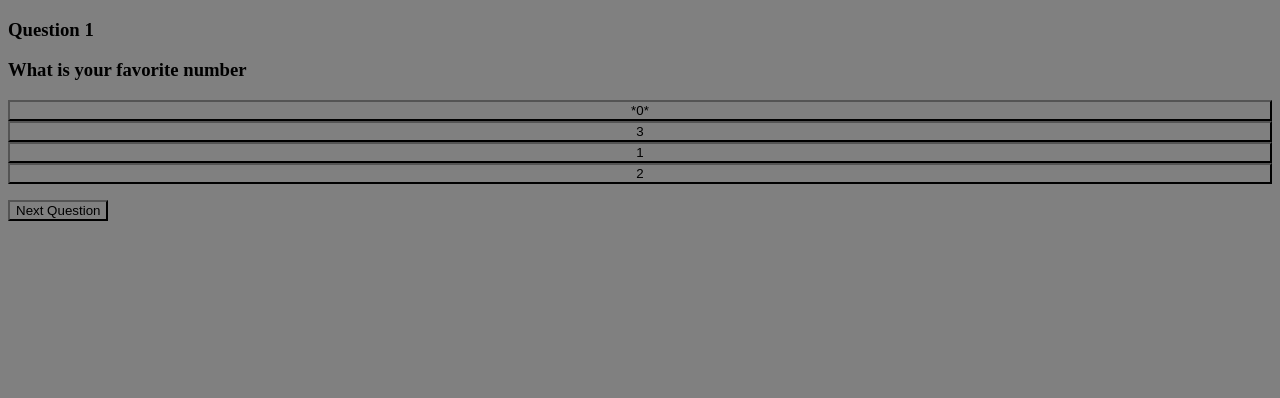
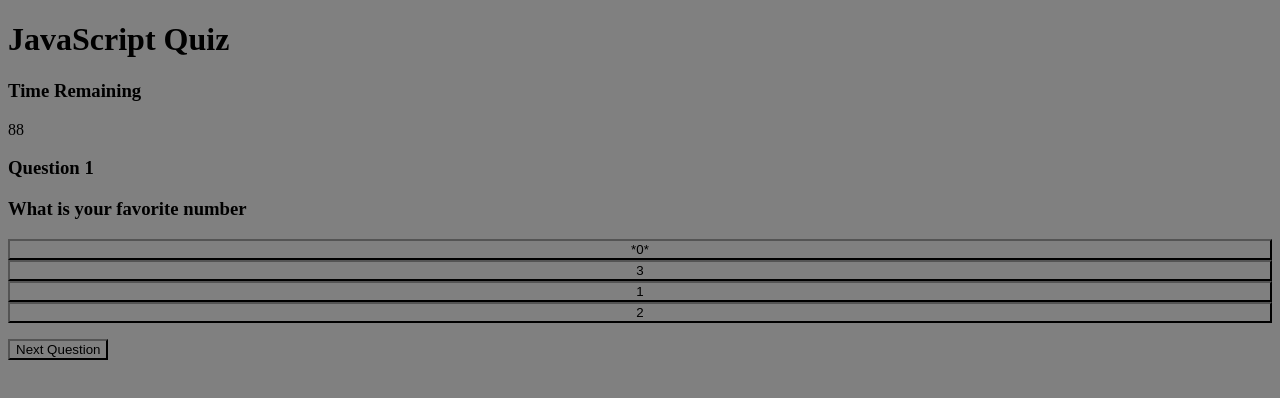
Before and after one commit to jheersink8/module-4-challenge, a plain HTML site: page index.html in a window 1280 px wide. Both pictures are taken after a click on the button "Begin Quiz". Drawn offline with Linux system fonts and the light colour scheme.

Commit message:
Timer added. Adding logic next.

```diff
--- a/assets/javascript/script.js
+++ b/assets/javascript/script.js
@@ -21,6 +21,10 @@ var welcomeMessage = document.querySelector(".welcomeMessage");
 var quizLength = questionList.questionNumber.length;
 document.getElementById("quizLength").textContent = quizLength;
 document.getElementById("timeStart").textContent = timer;
+
+// Timer variables//
+var timeLeft = document.getElementById("timeLeft");
+timeLeft.textContent = timer;
 
 // Quiz control variables//
 var quizGroup = document.querySelector(".quizGroup");
@@ -85,7 +89,10 @@ function presentQuestion(x) {
 
 // Controls for advanceQuiz button. Function is contextual depending on user location in quiz.//
 advanceQuizBtn.addEventListener("click", function () {
-    if (count < quizLength) {
+    if (count === 0) {
+        advance();
+        countdown();
+    } else if (count > 0 && count < quizLength) {
         advance();
     } else if (count === quizLength) {
         calcScore();
@@ -239,6 +246,18 @@ function init() {
 }
 init();
 
+// --------------------------Timer Practice--------------------------//
+function countdown() {
+    var timeInterval = setInterval(function () {
+        timer--;
+        timeLeft.textContent = timer;
+
+        if (timer === 0) {
+            clearInterval(timeInterval);
+        }
+    }, 1000);
+};
+
 
 
 
--- a/index.html
+++ b/index.html
@@ -9,15 +9,24 @@
 </head>
 
 <body>
+    <header>
+        <h1>JavaScript Quiz</h1>
+    </header>
+
     <!-- Intro message that is only present on start screen -->
     <section class="welcomeMessage">
-        <h3>This quiz is meant to test your knowledge of JavaScript basics. You will have <span id="timeStart"></span>
+        <h2>This quiz is meant to test your knowledge of JavaScript basics. You will have <span id="timeStart"></span>
             seconds to answer <span id="quizLength"></span> questions. But be
             warned! Each question you answer wrong subtracts 15 seconds from the timer.
             </br>
             </br>
-            Make it to the end either by answering the last question or running out of time. Good luck!</h3>
+            Make it to the end either by answering the last question or running out of time. Good luck!</h2>
     </section>
+
+<section class="timerBox">
+    <h3>Time Remaining</h3>
+    <p id="timeLeft"></p>
+</section>
 
     <!-- Controller for quiz. Displays question number, question, and multiple choice options. -->
     <section class="quizGroup hide">
@@ -49,7 +58,7 @@
 
     <!-- User results page -->
     <section class="results hide">
-        <h3>Quiz Results</h3>
+        <h4>Quiz Results</h4>
         <p id="userPrintOut"></p>
         <input id="inputText" placeholder="Enter your initials here & click submit.">
     </section>
```
